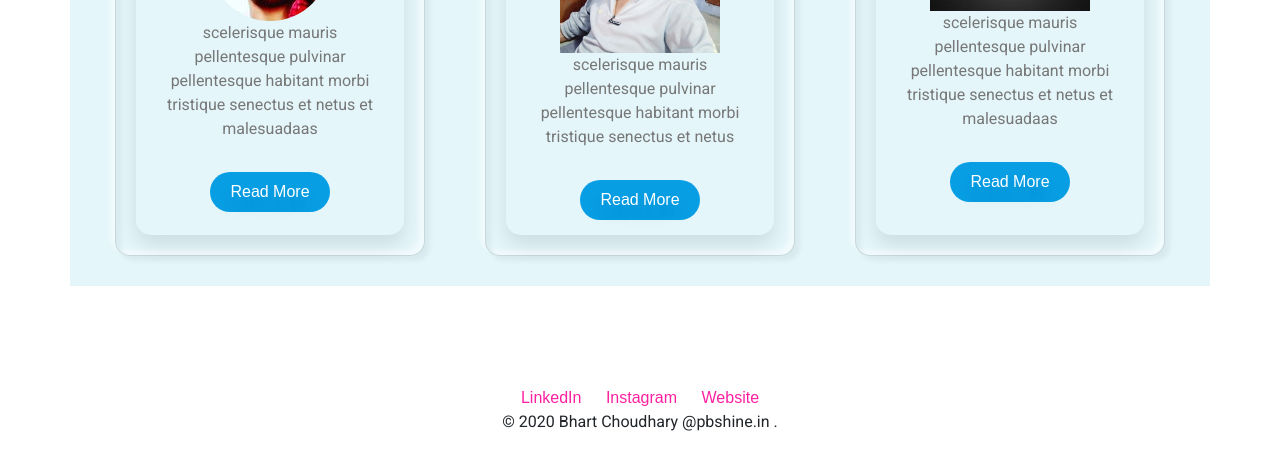
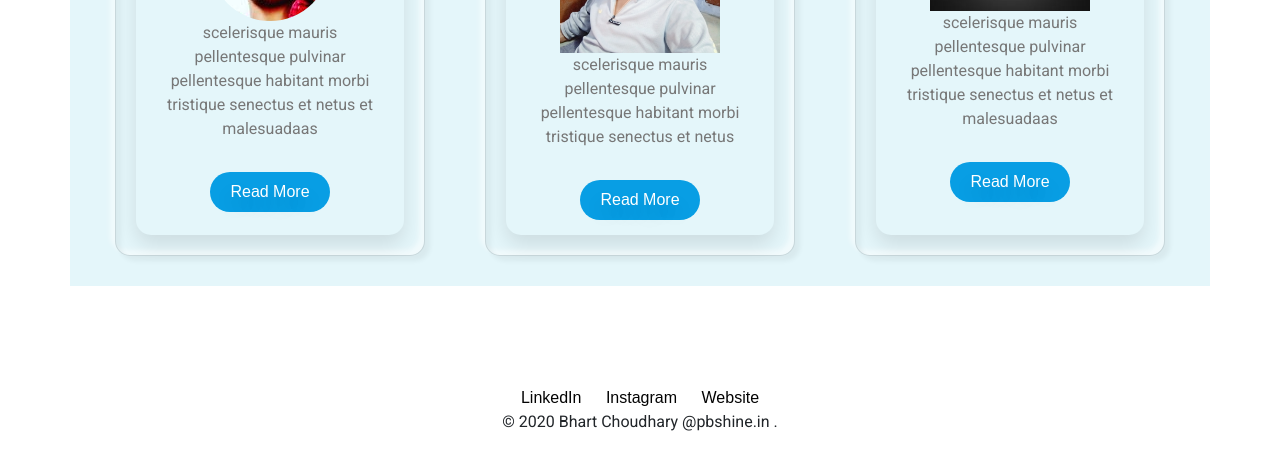
Before and after one commit to Bhart572/ppp, a plain HTML site: page index.html in a window 1280 px wide. Shown: the part 346-816 px from the top of the page. Drawn offline with nearby package versions, Linux system fonts and the light colour scheme; files that its build step writes are made by us from their sources.

Commit message:
Update styles.css

```diff
--- a/cssm/styles.css
+++ b/cssm/styles.css
@@ -187,13 +187,13 @@ font-family: 'Varela Round', sans-serif;
 
 /********* footar***********/
 .bottom-container{
-    background-color:  #fff;
+    background-color:  #rgb(201, 247, 250);
     position: relative;
     padding: 50px;
     text-align: center;
 }
 .footer-link{
-    color: #fc1e9ffd;
+    color: #000000fd;
     margin: 10px;
 }
 /********** middle *********/
```
